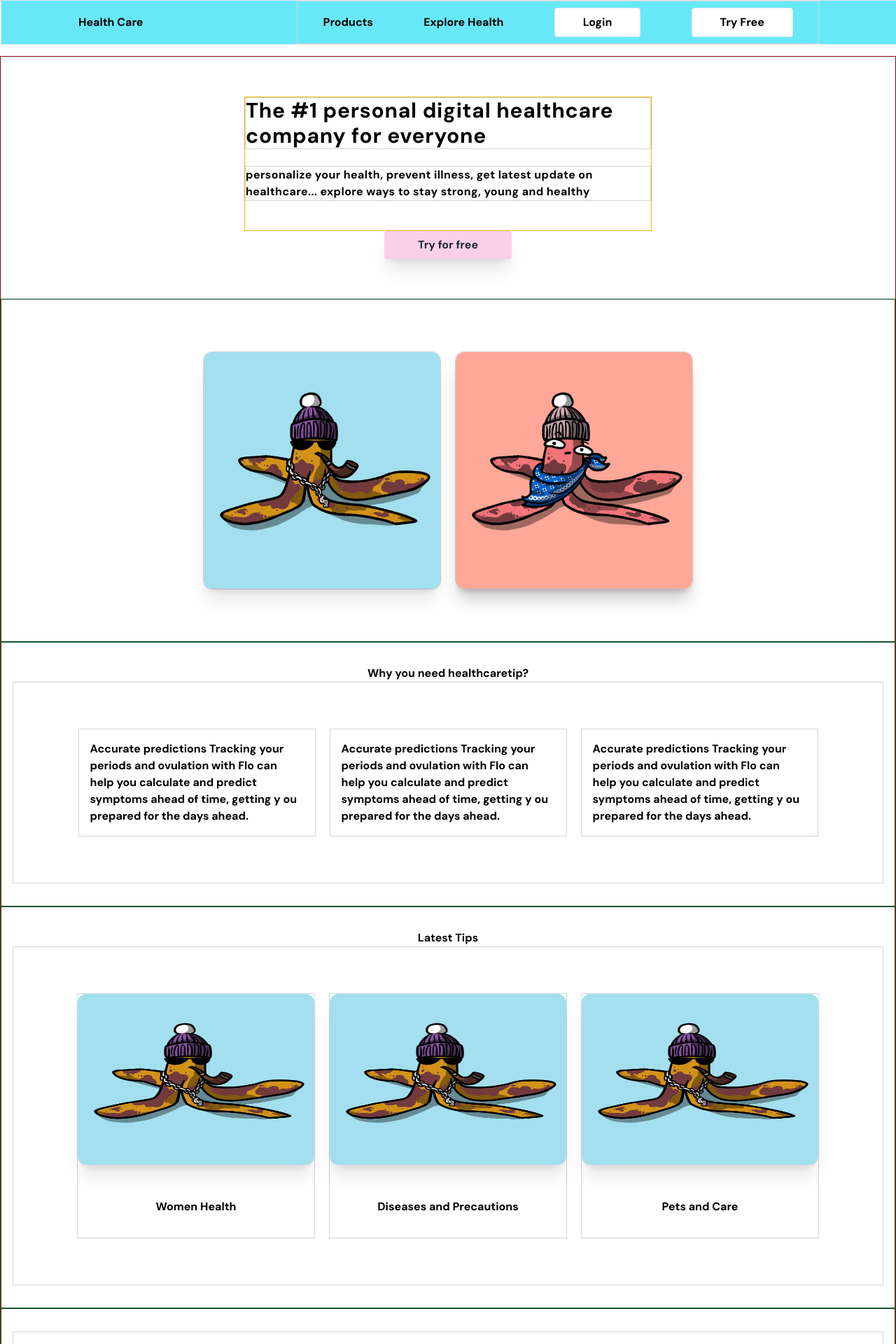
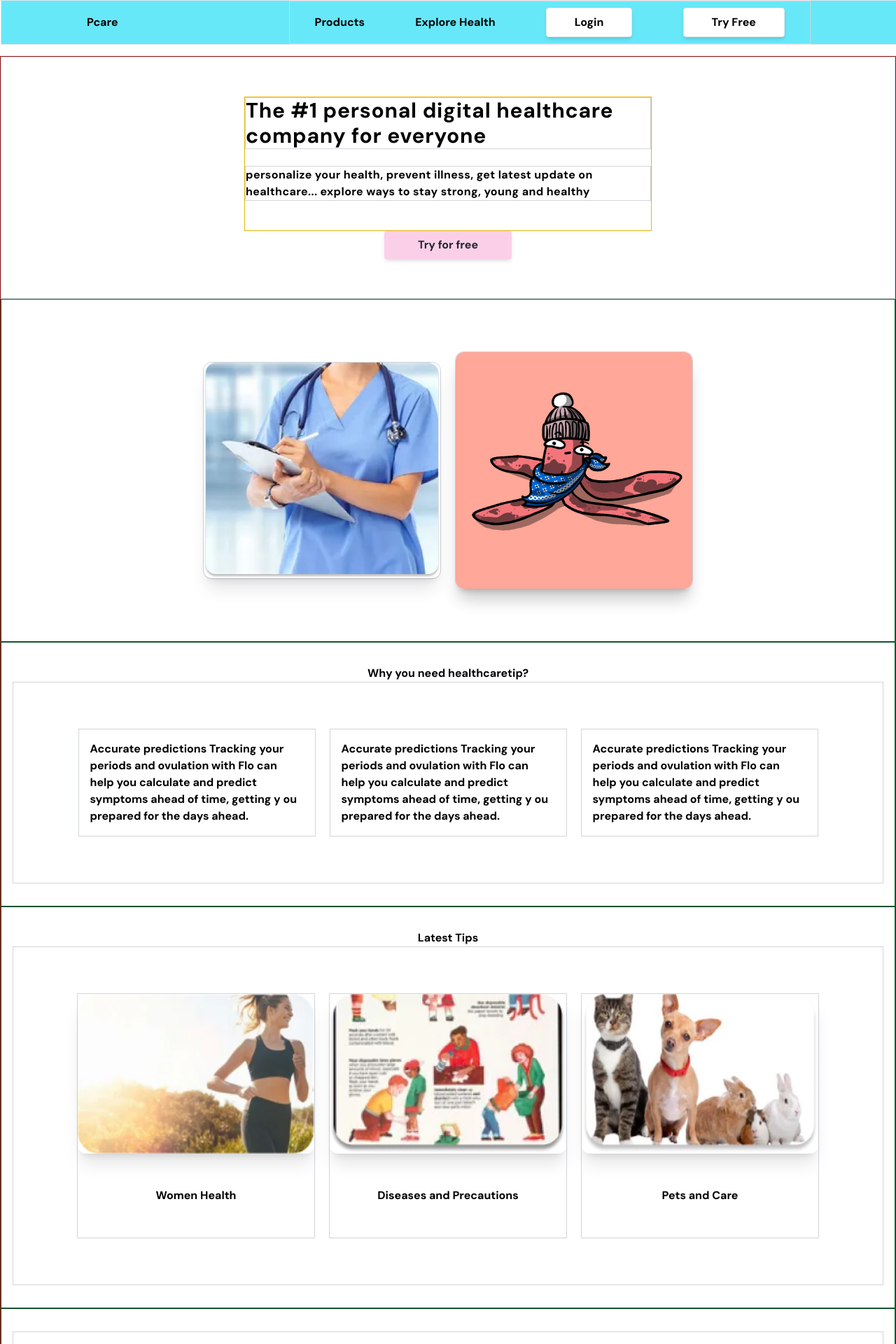
Before and after one commit to Bukunmi-sketch/nextjs-tailwindcss-project, a Next.js app: page / in a window 1280 px wide. Shown: the top 1920 px of the page at 70% size. Built offline with nearby package versions, Linux system fonts and the light colour scheme.

Commit message:
added image

```diff
--- a/components/header.js
+++ b/components/header.js
@@ -1,17 +1,17 @@
-import React from 'react'
+import Link from 'next/link'
 
 
 function Header() {
   return (
     <div
     className="top-0 text-base bg font-bold text-black-800 text-center bg-cyan-300 h-16 border w-full flex justify-around items-center fixed">
-    <h1 > Health Care </h1>
+    <h1 > Pcare </h1>
 
     <div className="invisible lg:visible flex border border-gray-300 justify-around items-center w-7/12 h-full ">
        <span>Products</span>
        <span>Explore Health</span>
-       <span className="bg-white rounded border border-white-300 px-10 py-2"> Login  </span>
-       <span className="bg-white rounded border border-white-300 px-10 py-2"> Try Free</span>
+       <span className="bg-white rounded border border-white-300 px-10 py-2 shadow-md"> <Link href="/register"> Login</Link> </span>
+       <span className="bg-white rounded border border-white-300 px-10 py-2 shadow-md"> <Link href="/register"> Try Free</Link>  </span>
     </div>
   </div>
   )
--- a/pages/index.js
+++ b/pages/index.js
@@ -2,6 +2,10 @@ import Image from 'next/image'
 import { Inter, Roboto_Mono } from 'next/font/google';
 import Link from 'next/link'
 import Header from '@/components/header'
+import nurse from "@/assets/nurse.png"
+import runner from "@/assets/runner.png"
+import kids from "@/assets/kids.png"
+import animals from "@/assets/animals.png"
 import faber from "@/assets/faber.png"
 import julia from "@/assets/julia.png"
 
@@ -40,7 +44,7 @@ export default function Home() {
 
         </div>
 
-        <button className='bg-pink-200 hover:bg-gray-400 text-gray-800 font-bold py-2 px-12 rounded shadow-xl'>Try for free</button>
+        <button className='bg-pink-200 hover:bg-gray-400 text-gray-800 font-bold py-2 px-12 rounded shadow-md'>Try for free</button>
       </section>
 
       {/* HUNDREDS OF HEALTH PROFESSIONALS */}
@@ -48,7 +52,7 @@ export default function Home() {
       <section className='flex flex-col mx-auto items-center justify-center border px-4 py-16 border-green-900 w-full md:flex-row  p-14'>
 
         <div className='border border-gray-300 w-2/4 m-2.5 rounded-xl md:w-[340px]'>
-          <Image src={faber} alt="healthworker" width="350px" height="300px" className='rounded-xl shadow-xl'/>
+          <Image src={nurse} alt="healthworker" width="350px" height="300px" className='rounded-xl shadow-xl'/>
         </div>
         <div className='border border-gray-300 w-2/4 m-2.5 rounded-xl shadow-xl md:w-[340px]'>
           <Image src={julia} alt="healthworker" width="350px" height="300px" className='rounded-xl shadow-xl'/>
@@ -84,17 +88,17 @@ export default function Home() {
         <div className='flex flex-col items-center justify-center border border-gray-300 m md:flex-row sm:p-14 '>
 
           <div className='flex flex-col jusitfy-center items-center border border-gray-300 w-2/4 h-[350px] m-2.5 md:w-[340px]'>
-            <Image src={faber} alt="healthworker" width="350px" height="200px" className='rounded-xl shadow-xl h-[70%]'/>
+            <Image src={runner} alt="healthworker" width="350px" height="200px" className='rounded-xl shadow-xl h-[70%]'/>
             <p className='m-12'>Women Health</p>
           </div>
 
           <div className='flex flex-col jusitfy-center items-center border border-gray-300 w-2/4 h-[350px] m-2.5 md:w-[340px]'>
-            <Image src={faber} alt="healthworker" width="350px" height="200px" className='rounded-xl shadow-xl h-[70%]'/>
+            <Image src={kids} alt="healthworker" width="350px" height="200px" className='rounded-xl shadow-xl h-[70%]'/>
             <p className='m-12'>Diseases and Precautions</p>
           </div>
 
           <div className='flex flex-col jusitfy-center items-center border border-gray-300 w-2/4 h-[350px] m-2.5 md:w-[340px]'>
-            <Image src={faber} alt="healthworker" width="350px" height="200px" className='rounded-xl shadow-xl h-[70%]'/>
+            <Image src={animals} alt="healthworker" width="350px" height="200px" className='rounded-xl shadow-xl h-[70%]'/>
             <p className='m-12'>Pets and Care</p>
           </div>
         </div>
--- a/pages/register.js
+++ b/pages/register.js
@@ -17,7 +17,7 @@ function register() {
     return (
         <>
             <Header />
-            <main className={`min-h-screen flex flex-col justify-center font-bold border border-red-800 md:mt-20 `}>
+            <main className={`min-h-screen flex flex-col justify-center font-bold border border-red-800 md:mt-20 md:flex-row `}>
 
 
                 <div className='flex flex-col items-center h w-[40%] bg-blue-200 m-2.5  '>
--- a/styles/globals.css
+++ b/styles/globals.css
@@ -16,6 +16,10 @@
   }
 }
 
+html{
+  font-family: "DM sans",sans-serif;
+}
+
 body {
   color: rgb(var(--foreground-rgb));
   /* background: linear-gradient(
@@ -25,5 +29,5 @@ body {
     )
     rgb(var(--background-start-rgb));
     */
-   font-family: "DM sans",sans-serif;
+
 }
```
